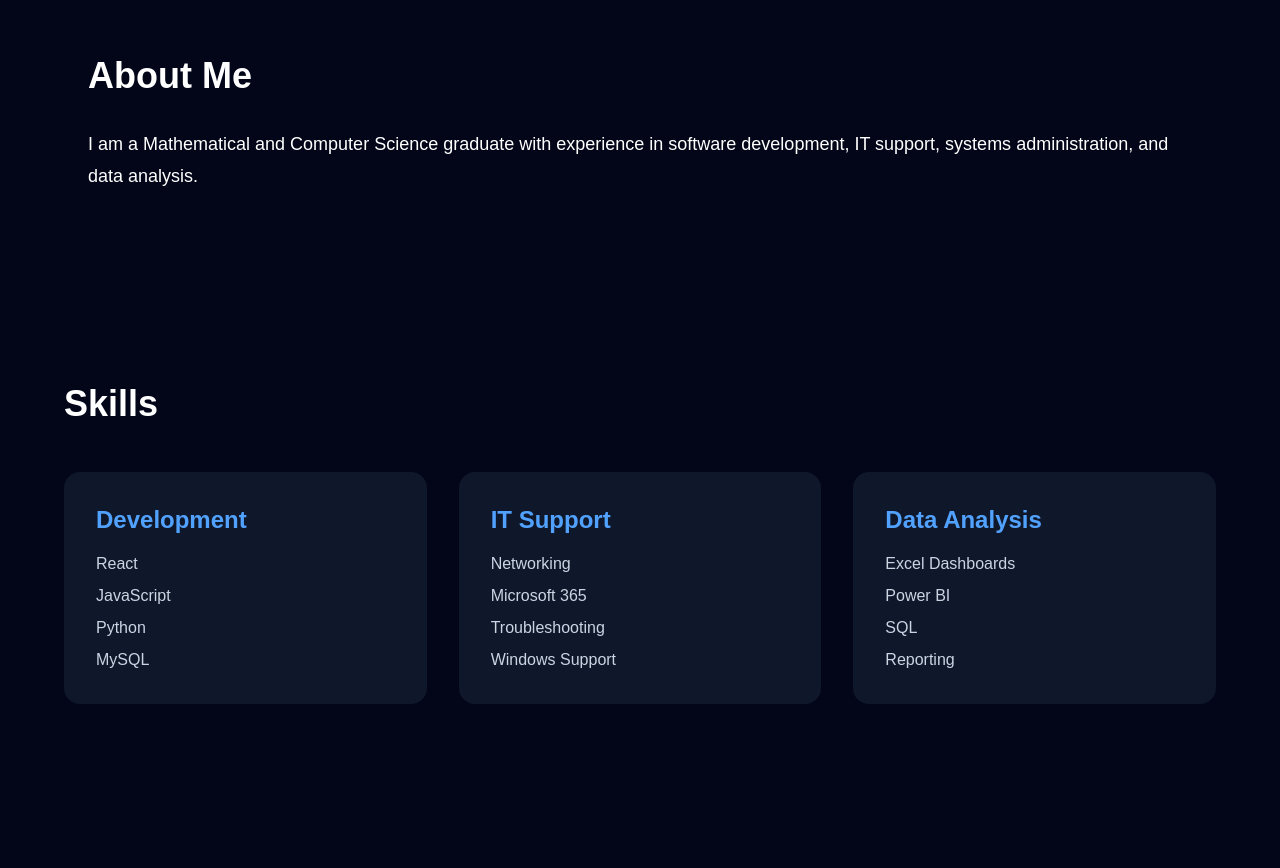
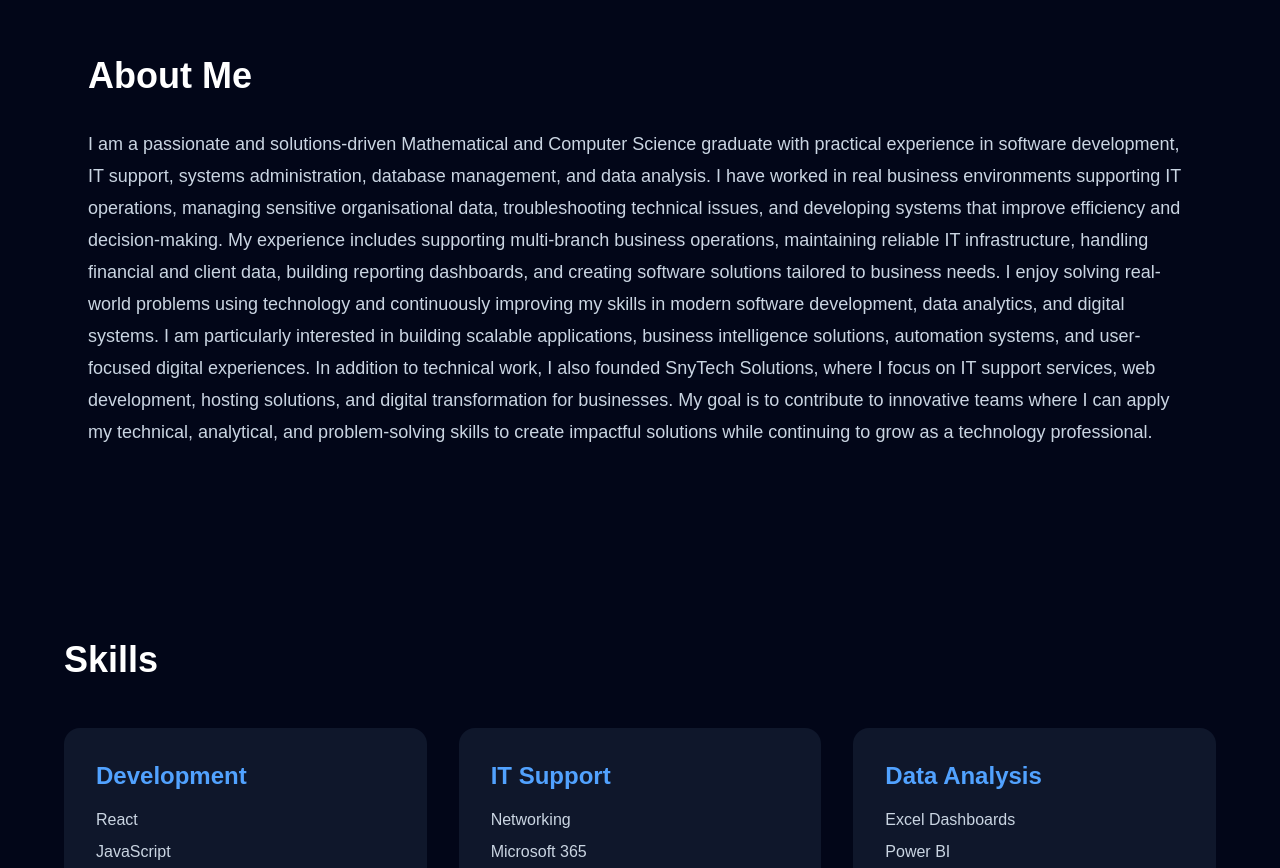
Before and after one commit to SnymanD/snyman-portfolio, a React (Vite) app: page / in a window 1280 px wide. Shown: the part 840-1708 px from the top of the page. Built offline with nearby package versions, Linux system fonts and the light colour scheme.

Commit message:
Updated about me section

```diff
--- a/src/App.jsx
+++ b/src/App.jsx
@@ -189,10 +189,32 @@ export default function App() {
           About Me
         </h2>
 
-        <p className="leading-8 text-lg">
-          I am a Mathematical and Computer Science graduate with experience
-          in software development, IT support, systems administration,
-          and data analysis.
+        <p className="leading-8 text-lg text-slate-300">
+            I am a passionate and solutions-driven Mathematical and Computer Science graduate
+            with practical experience in software development, IT support, systems administration,
+            database management, and data analysis.
+
+            I have worked in real business environments supporting IT operations,
+            managing sensitive organisational data, troubleshooting technical issues,
+            and developing systems that improve efficiency and decision-making.
+
+            My experience includes supporting multi-branch business operations,
+            maintaining reliable IT infrastructure, handling financial and client data,
+            building reporting dashboards, and creating software solutions tailored to
+            business needs.
+
+            I enjoy solving real-world problems using technology and continuously improving
+            my skills in modern software development, data analytics, and digital systems.
+            I am particularly interested in building scalable applications, business intelligence
+            solutions, automation systems, and user-focused digital experiences.
+
+            In addition to technical work, I also founded SnyTech Solutions,
+            where I focus on IT support services, web development, hosting solutions,
+            and digital transformation for businesses.
+
+            My goal is to contribute to innovative teams where I can apply my technical,
+            analytical, and problem-solving skills to create impactful solutions while
+            continuing to grow as a technology professional.
         </p>
 
       </section>
```
